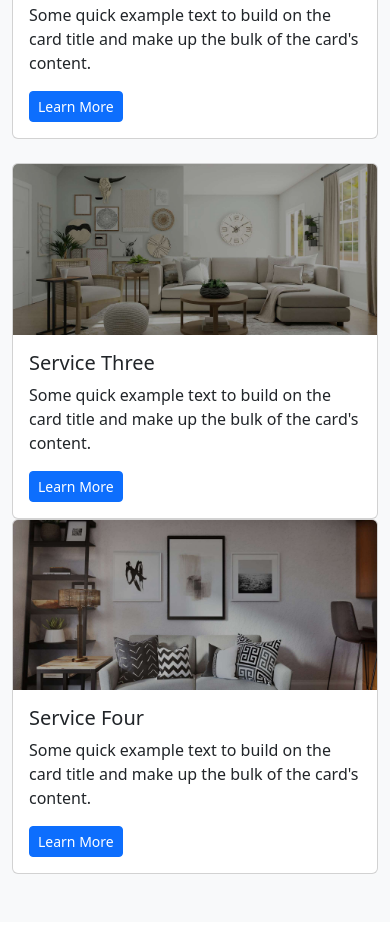
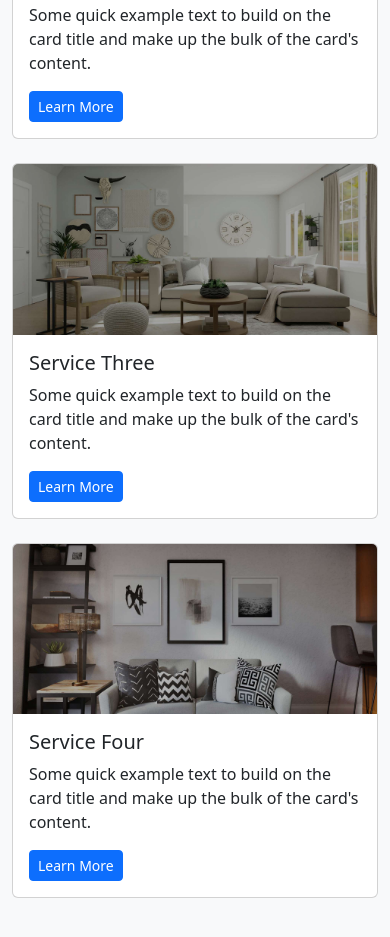
Before and after one commit to rafiq360/class-11, a plain HTML site: page index.html in a window 390 px wide. Shown: the part 1763-2700 px from the top of the page. Drawn offline with nearby package versions, Linux system fonts and the light colour scheme.

Commit message:
service section re solv

```diff
--- a/index.html
+++ b/index.html
@@ -142,7 +142,7 @@
                             </div>
                           </div>
                     </div>
-                    <div class="col-lg-3 col-md-6 ">
+                    <div class="col-lg-3 col-md-6 pb-4 pb-lg-0">
                         <div class="card">
                             <img src="img/hero-three.jpg" class="card-img-top" alt="Service Image">
                             <div class="card-body">
```
